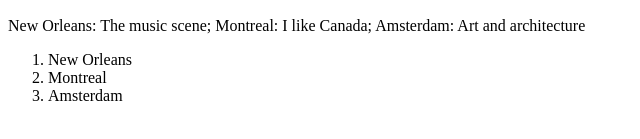
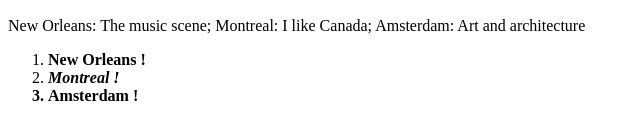
Before and after one commit to sirinapha88/html-exercise, a plain HTML site: page index.html in a window 1280 px wide. Shown: the part 259-398 px from the top of the page, 0-640 px from the left. Drawn offline with Linux system fonts and the light colour scheme.

Commit message:
Added strong and emphasis to second list

```diff
--- a/index.html
+++ b/index.html
@@ -25,9 +25,9 @@
     New Orleans: The music scene; Montreal: I like Canada; Amsterdam: Art and architecture
   </p>
   <ol>
-    <li>New Orleans</li>
-    <li>Montreal</li>
-    <li>Amsterdam</li>
+    <li><strong>New Orleans <span>&#33;</span></strong</li>
+    <li><em>Montreal <span>&#33;</span></em></li>
+    <li><strong>Amsterdam <span>&#33;</span></strong</li>
   </ol>
 </body>
 </html>
```
